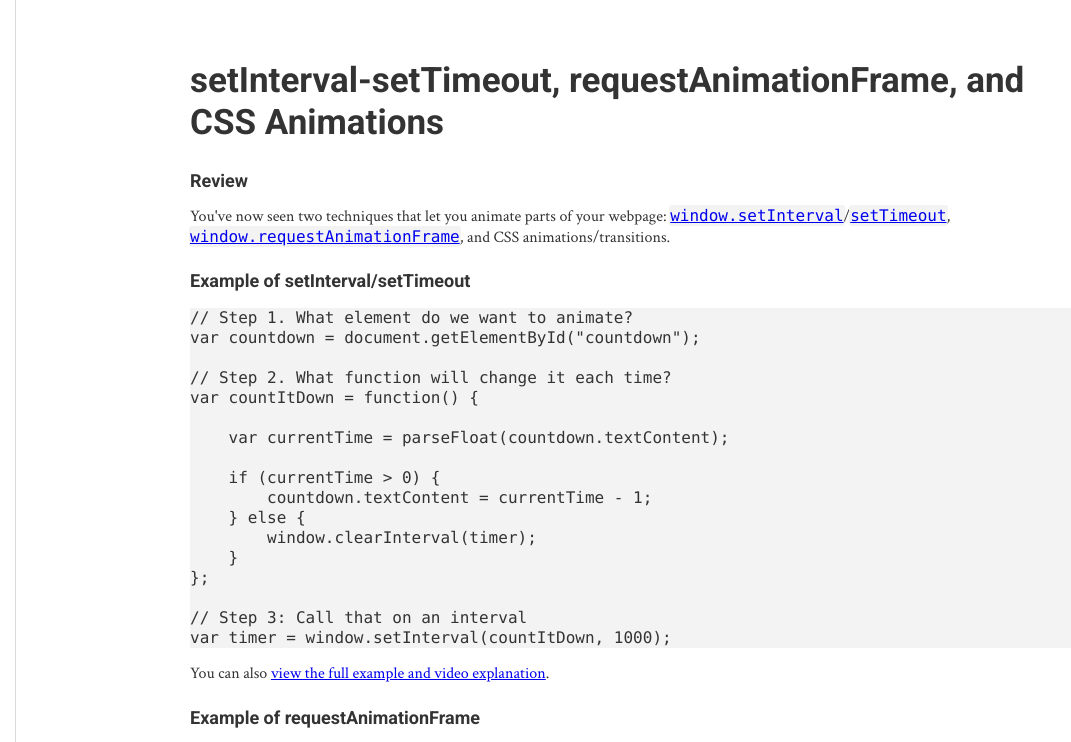
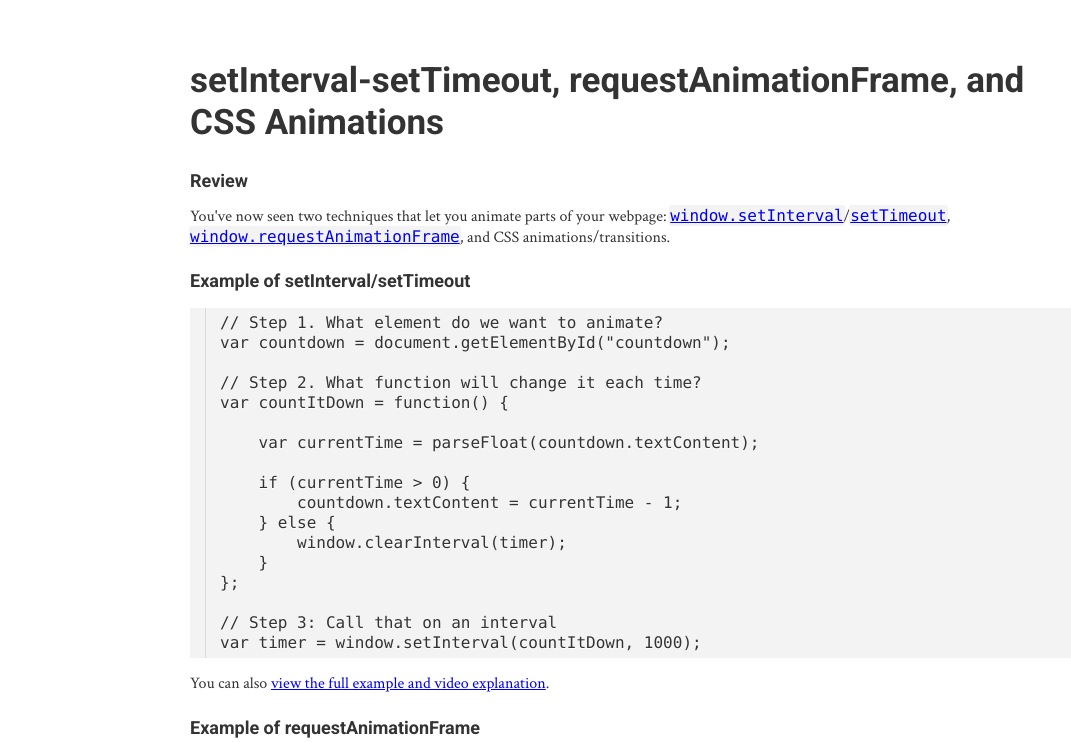
Before and after one commit to dragonometry/dragonometry.github.io, a plain HTML site: page domanimation.html in a window 1280 px wide. Shown: the top 742 px of the page, without its empty margins (0-1071 px from the left). Drawn offline with Linux system fonts and the light colour scheme.

Commit message:
Update domanimation.html

```diff
--- a/domanimation.html
+++ b/domanimation.html
@@ -116,13 +116,13 @@ code {
 }
 
 pre {
-    /*display: block;
+    display: block;
     line-height: 20px;
     text-shadow: 0 1px white;
     padding: 5px 5px 5px 30px;
-    white-space: nowrap;
+    /*white-space: nowrap;*/
     position: relative;
-    margin: 1em 0;*/
+    margin: 1em 0;
 }
 
 pre:before {
```
